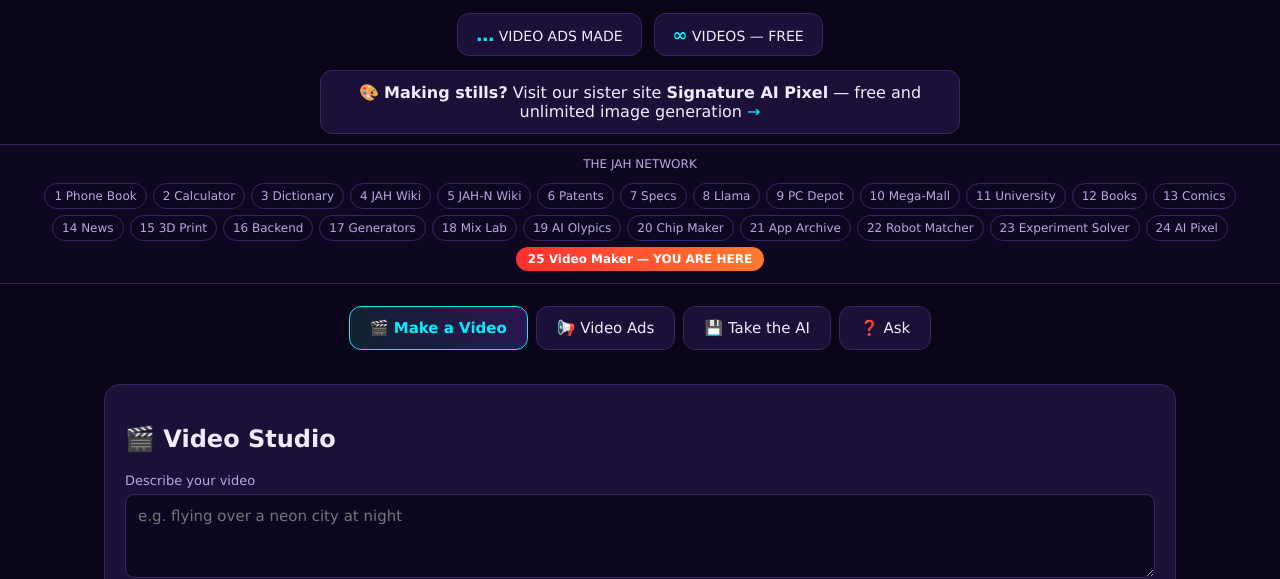
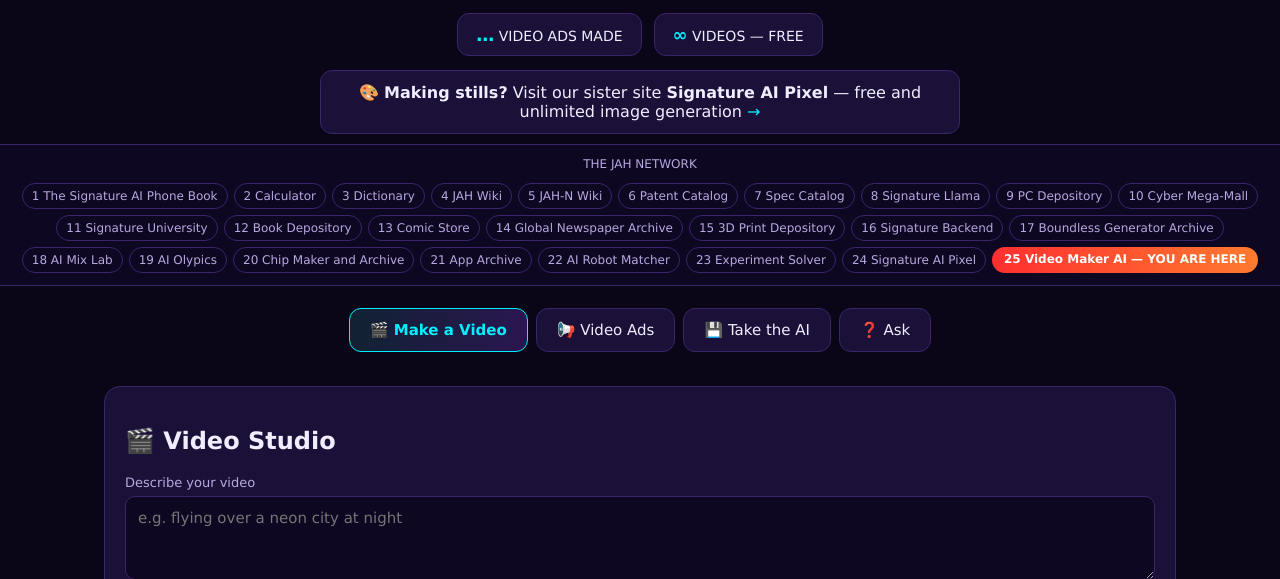
Before and after one commit to justinahiggins614-cmyk/signature-ai-video-maker, a plain HTML site: page index.html in a window 1280 px wide. Shown: the part 221-800 px from the top of the page. Drawn offline with Linux system fonts and the light colour scheme; no server answers.

Commit message:
JAH Network nav: 25-site canon labels

```diff
--- a/index.html
+++ b/index.html
@@ -180,12 +180,12 @@ footer{border-top:1px solid var(--line);padding:26px 16px 90px;text-align:center
 /* ================= 25-site nav ================= */
 (function(){
 var B="https://justinahiggins614-cmyk.github.io/";
-var S=[[1,"Phone Book","jah-ai-models/"],[2,"Calculator","jah-calculator/"],[3,"Dictionary","jah-dictionary/"],[4,"JAH Wiki","jah-wiki/"],[5,"JAH-N Wiki","jah-n-wiki-leaks/"],[6,"Patents","cyber-patent-catalog/"],[7,"Specs","signature-one-archive/specs.html"],[8,"Llama","signature-llama/"],[9,"PC Depot","jah-computer-systems/"],[10,"Mega-Mall","signature-cyber-mega-mall/"],[11,"University","signature-university/"],[12,"Books","signature-books/"],[13,"Comics","signature-comics/"],[14,"News","signature-newspapers/"],[15,"3D Print","signature-3d-print/"],[16,"Backend","signature-backend/"],[17,"Generators","signature-boundless-generators/"],[18,"Mix Lab","signature-ai-mixlab/"],[19,"AI Olypics","signature-ai-olypics/"],[20,"Chip Maker","signature-chip-maker/"],[21,"App Archive","signature-app-archive/"],[22,"Robot Matcher","signature-ai-robot-matcher/"],[23,"Experiment Solver","signature-experiment-solver/"],[24,"AI Pixel","signature-ai-image-video-maker/"]];
+var S=[[1,"The Signature AI Phone Book","jah-ai-models/"],[2,"Calculator","jah-calculator/"],[3,"Dictionary","jah-dictionary/"],[4,"JAH Wiki","jah-wiki/"],[5,"JAH-N Wiki","jah-n-wiki-leaks/"],[6,"Patent Catalog","cyber-patent-catalog/"],[7,"Spec Catalog","signature-one-archive/specs.html"],[8,"Signature Llama","signature-llama/"],[9,"PC Depository","jah-computer-systems/"],[10,"Cyber Mega-Mall","signature-cyber-mega-mall/"],[11,"Signature University","signature-university/"],[12,"Book Depository","signature-books/"],[13,"Comic Store","signature-comics/"],[14,"Global Newspaper Archive","signature-newspapers/"],[15,"3D Print Depository","signature-3d-print/"],[16,"Signature Backend","signature-backend/"],[17,"Boundless Generator Archive","signature-boundless-generators/"],[18,"AI Mix Lab","signature-ai-mixlab/"],[19,"AI Olypics","signature-ai-olypics/"],[20,"Chip Maker and Archive","signature-chip-maker/"],[21,"App Archive","signature-app-archive/"],[22,"AI Robot Matcher","signature-ai-robot-matcher/"],[23,"Experiment Solver","signature-experiment-solver/"],[24,"Signature AI Pixel","signature-ai-image-video-maker/"]];
 var h='<div style="width:100%;text-align:center;color:#b9a8e0;margin-bottom:6px">THE JAH NETWORK</div>';
 S.forEach(function(x){
   h+='<a href="'+B+x[2]+'">'+x[0]+' '+x[1]+'</a>';
 });
-h+='<span class="here">25 Video Maker — YOU ARE HERE</span>';
+h+='<span class="here">25 Video Maker AI — YOU ARE HERE</span>';
 document.getElementById("jahnet").innerHTML=h;
 })();
 
```
